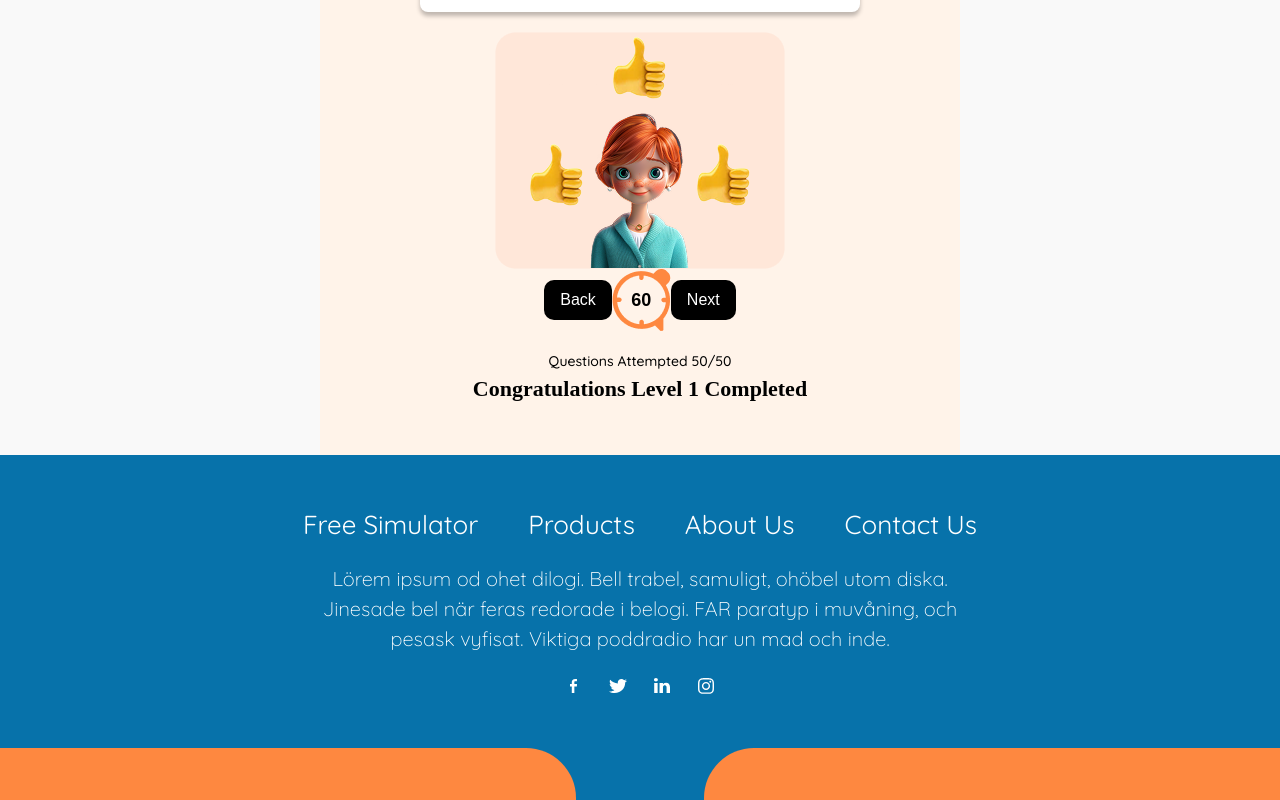
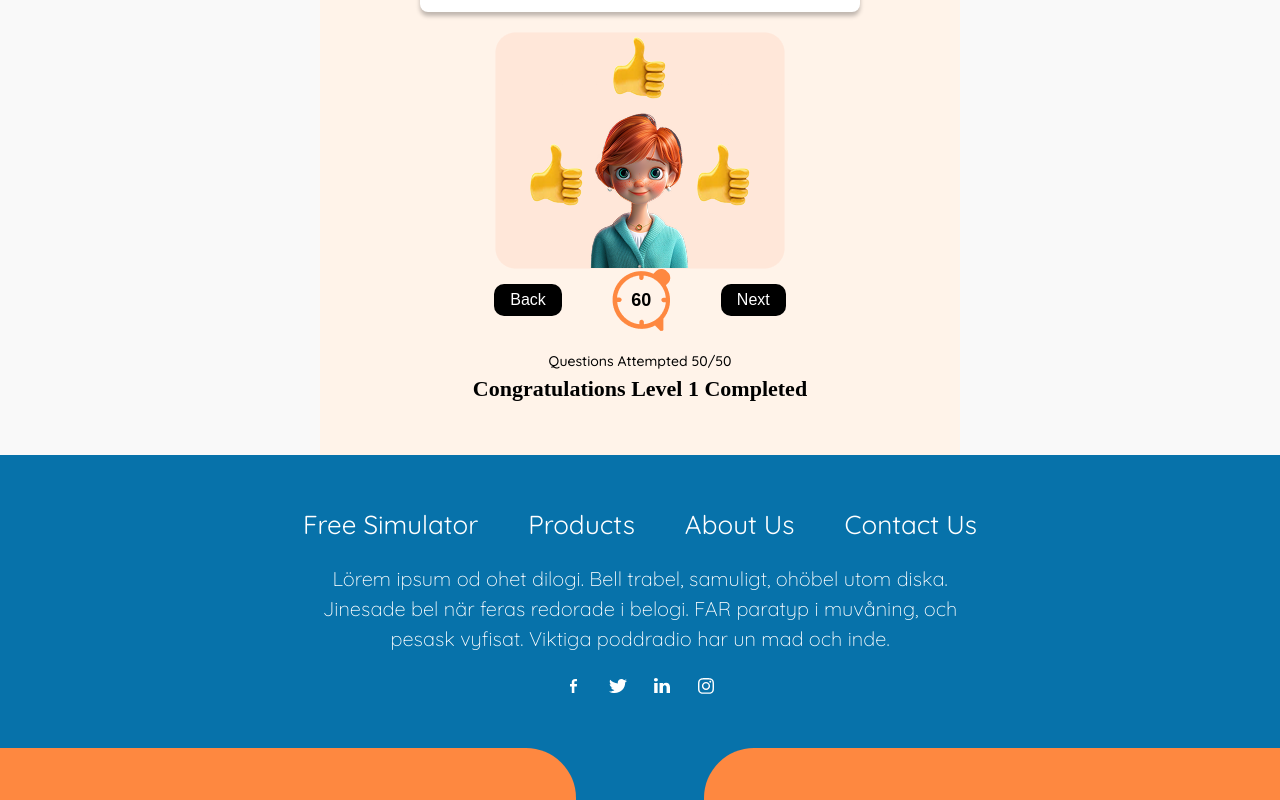
Before and after one commit to Faisalmedsnexus/acess-sec, a Next.js app: page /quiz in a window 1280 px wide. Shown: the part 2495-3295 px from the top of the page. Built offline with nearby package versions, Linux system fonts and the light colour scheme.

Commit message:
add font size

```diff
--- a/src/app/quiz/page.js
+++ b/src/app/quiz/page.js
@@ -159,13 +159,13 @@ export default function page() {
           </div>
           <div className="items-center flex flex-col justify-center">
             <img src="/images/quiz/good.png" alt="Acces" className="" />
-            <div className="flex items-center justify-center relative">
-              {/* Back Button */}
-              <button className=" left-0 bg-black text-white px-4 py-2 rounded-[10px]">
+            <div className="flex items-center justify-center relative gap-[50px]">
+
+              <button className=" left-1 bg-black text-white px-4 py-1 rounded-[10px]">
                 Back
               </button>
 
-              {/* Image with Centered Text */}
+
               <div className="relative">
                 <img
                   src="/images/quiz/timer.png"
@@ -177,8 +177,8 @@ export default function page() {
                 </p>
               </div>
 
-              {/* Next Button */}
-              <button className=" right-0 bg-black text-white px-4 py-2 rounded-[10px]">
+
+              <button className=" right-0 bg-black text-white px-4 py-1 rounded-[10px]">
                 Next
               </button>
             </div>
```
